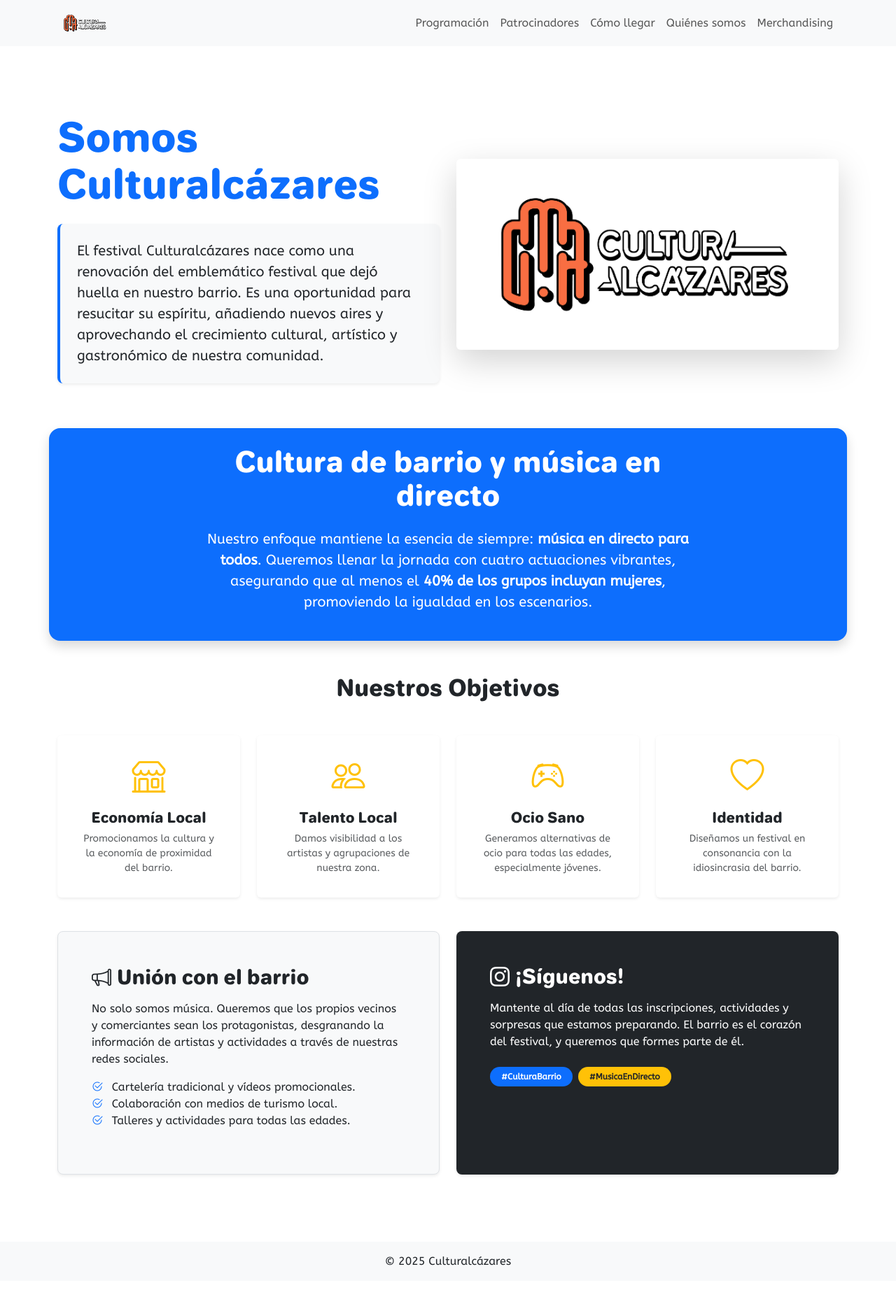
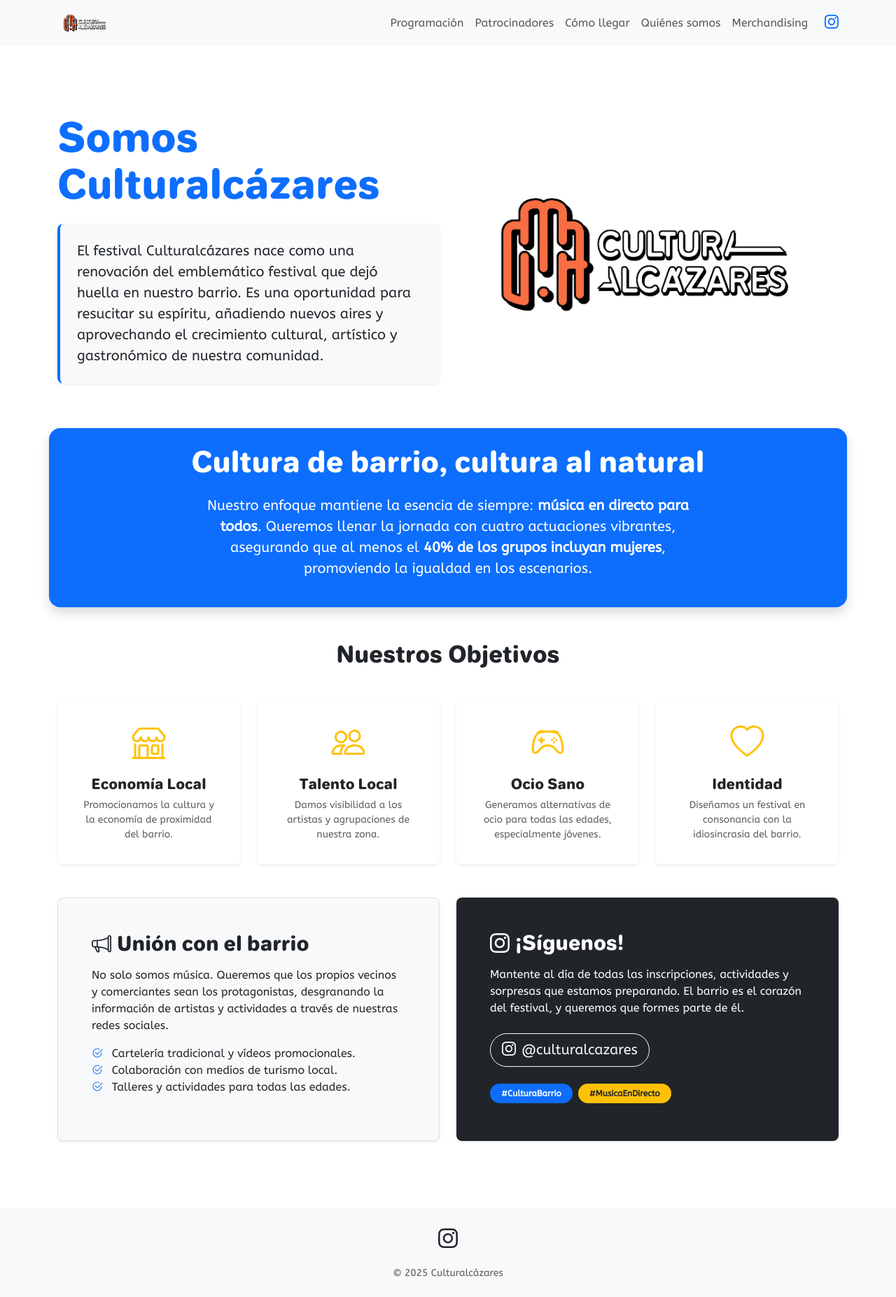
Before and after one commit to Culturalcazares/web, a Vue app: page /somos in a window 1280 px wide. Shown: the whole page at 70% size. Before the commit the page ends 1831 px from the top, so only its background shows below. Built offline with nearby package versions, Linux system fonts and the light colour scheme.

Commit message:
✨ Instagram y correcciones

```diff
--- a/src/components/HeaderBar.vue
+++ b/src/components/HeaderBar.vue
@@ -48,6 +48,11 @@
                 >Merchandising</RouterLink
               >
             </li>
+            <li class="nav-item ms-lg-3">
+              <a href="https://www.instagram.com/culturalcazares" target="_blank" rel="noopener noreferrer" class="nav-link text-primary fs-5 p-0 mt-1">
+                <i class="bi bi-instagram"></i>
+              </a>
+            </li>
           </ul>
         </div>
       </div>
--- a/src/components/WebFooter.vue
+++ b/src/components/WebFooter.vue
@@ -3,7 +3,14 @@
 </script>
 
 <template>
-  <footer class="bg-light p-3 text-center mt-auto">
-    <p class="mb-0">&copy; 2025 Culturalcázares</p>
+  <footer class="bg-light py-4 text-center mt-auto">
+    <div class="container">
+      <div class="mb-3">
+        <a href="https://www.instagram.com/culturalcazares" target="_blank" rel="noopener noreferrer" class="text-dark fs-3 mx-2 text-decoration-none">
+          <i class="bi bi-instagram"></i>
+        </a>
+      </div>
+      <p class="mb-0 text-muted small">&copy; 2025 Culturalcázares</p>
+    </div>
   </footer>
 </template>
--- a/src/views/AboutView.vue
+++ b/src/views/AboutView.vue
@@ -11,14 +11,14 @@
         </p>
       </div>
       <div class="col-lg-6 text-center">
-        <img class="img-fluid rounded shadow-lg" src="@/assets/images/logo.png" alt="Culturalcázares Logo" style="max-height: 300px;" />
+        <img class="img-fluid rounded" src="@/assets/images/logo.png" alt="Culturalcázares Logo" style="max-height: 300px;" />
       </div>
     </div>
 
     <!-- Sección: Nuestra Filosofía -->
     <div class="row mb-5 py-4 bg-primary text-white rounded-4 shadow">
       <div class="col-md-8 mx-auto text-center">
-        <h2 class="h1 fw-bold mb-4">Cultura de barrio y música en directo</h2>
+        <h2 class="h1 fw-bold mb-4">Cultura de barrio, cultura al natural</h2>
         <p class="fs-5">
           Nuestro enfoque mantiene la esencia de siempre: <strong>música en directo para todos</strong>. Queremos llenar la jornada con cuatro actuaciones vibrantes, asegurando que al menos el <strong>40% de los grupos incluyan mujeres</strong>, promoviendo la igualdad en los escenarios.
         </p>
@@ -88,8 +88,13 @@
             Mantente al día de todas las inscripciones, actividades y sorpresas que estamos preparando. El barrio es el corazón del festival, y queremos que formes parte de él.
           </p>
           <div class="mt-4">
-            <span class="badge rounded-pill bg-primary px-3 py-2 me-2">#CulturaBarrio</span>
-            <span class="badge rounded-pill bg-warning text-dark px-3 py-2">#MusicaEnDirecto</span>
+            <a href="https://www.instagram.com/culturalcazares" target="_blank" rel="noopener noreferrer" class="btn btn-outline-light btn-lg rounded-pill mb-3">
+              <i class="bi bi-instagram me-2"></i>@culturalcazares
+            </a>
+            <div class="mt-2">
+              <span class="badge rounded-pill bg-primary px-3 py-2 me-2">#CulturaBarrio</span>
+              <span class="badge rounded-pill bg-warning text-dark px-3 py-2">#MusicaEnDirecto</span>
+            </div>
           </div>
         </div>
       </div>
```
